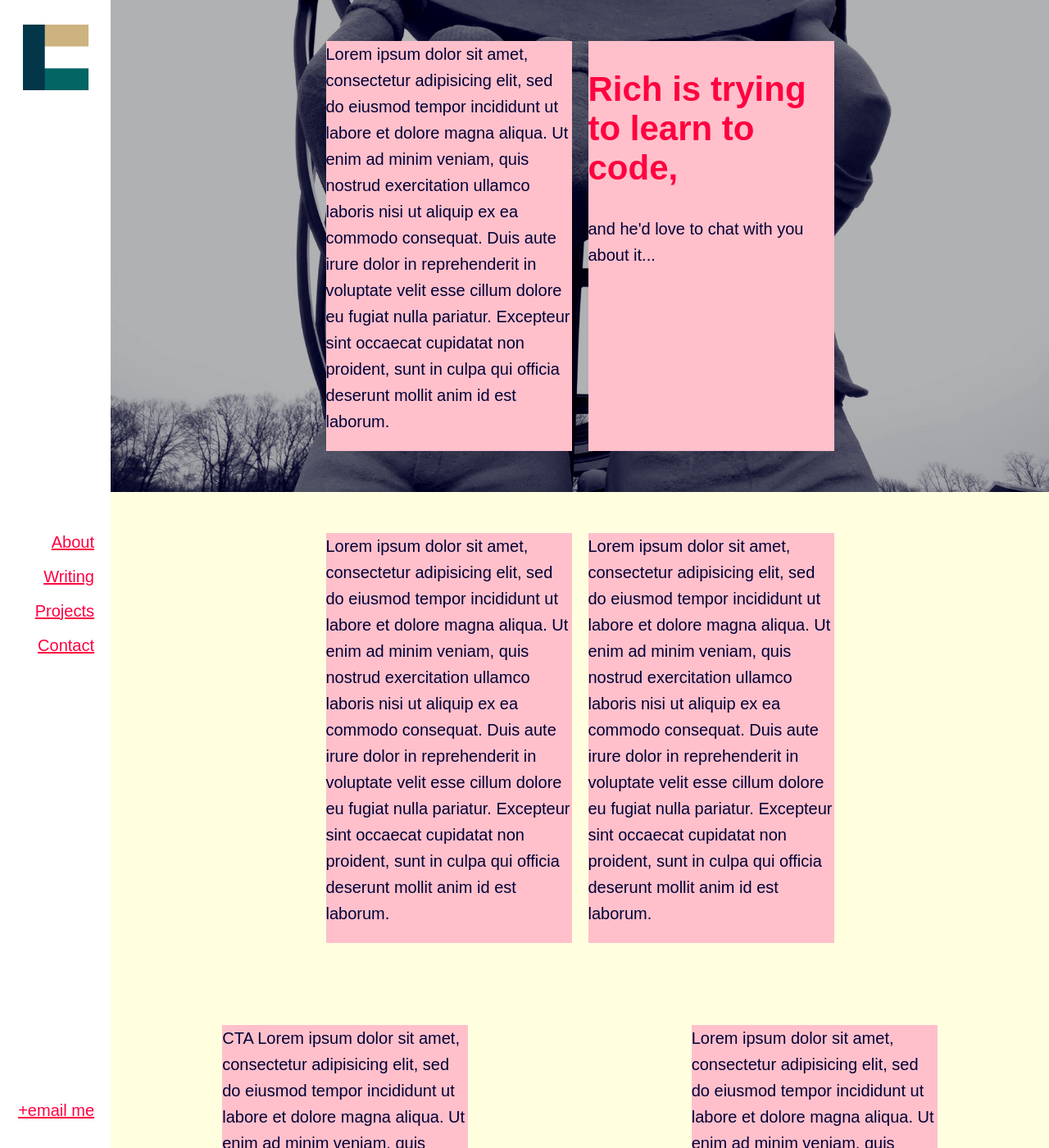
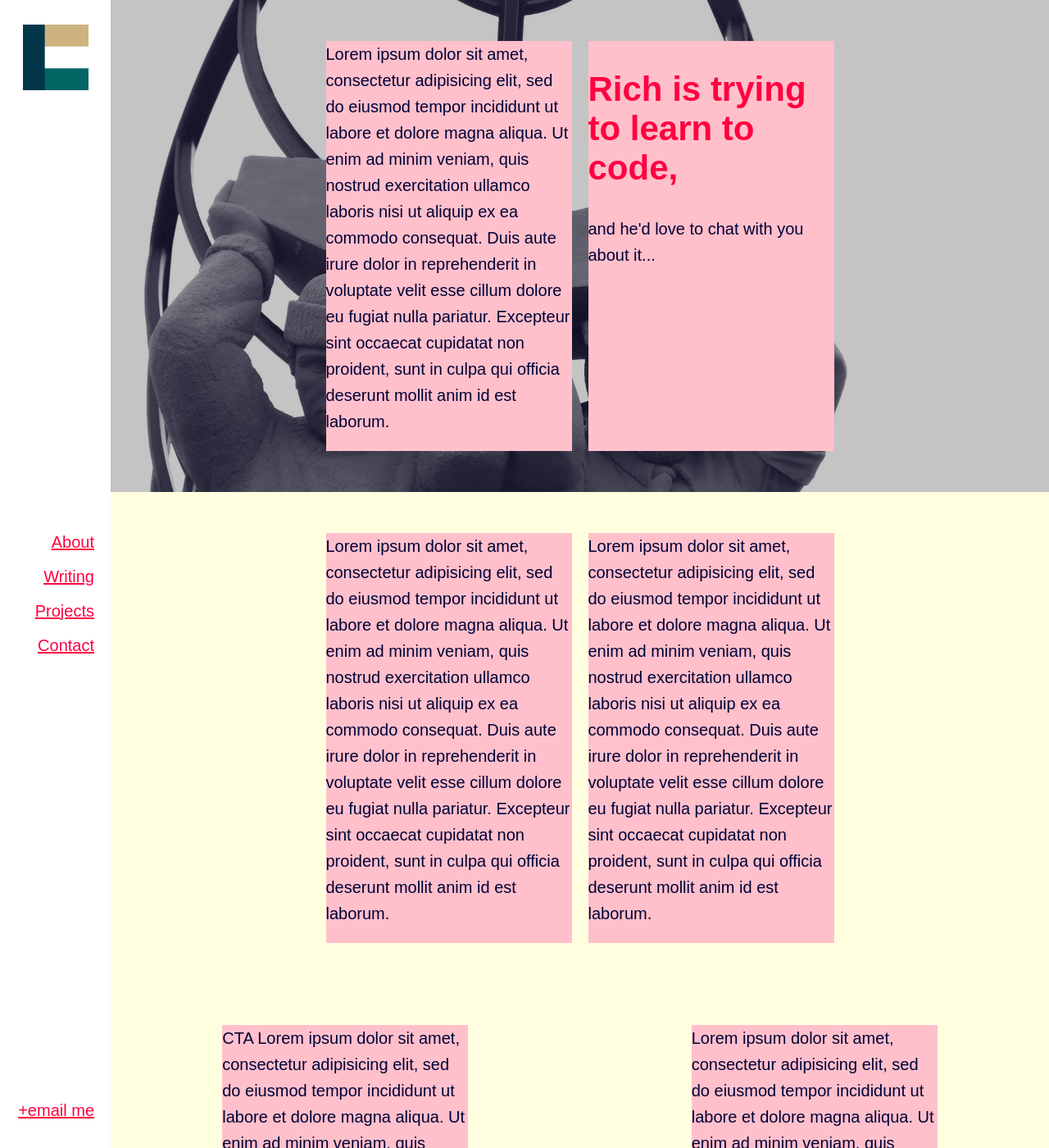
Before and after one commit to corderophilosophy/follow-along-devtips-design-code, a Jekyll site: the page built from index.html, in a window 1280 px wide and 1400 px high. Shown: the whole window at 82% size. Built offline with Jekyll 4.4.1, drawn with Linux system fonts in a browser that asks for light colours; Markdown is read by kramdown in place of the engine named in the settings.

Commit message:
Change about-bg

```diff
--- a/assets/css/3-sections/home-about.sass
+++ b/assets/css/3-sections/home-about.sass
@@ -1,5 +1,5 @@
 section.about
   background:
     image: url(../img/about-bg.jpg)
-    position: center bottom
+    position: center
     size: cover
--- a/assets/css/main.css
+++ b/assets/css/main.css
@@ -588,7 +588,7 @@ body {
 
 section.about {
   background-image: url(../img/about-bg.jpg);
-  background-position: center bottom;
+  background-position: center;
   background-size: cover; }
 
 .home-container {
--- a/package.json
+++ b/package.json
@@ -26,5 +26,5 @@
     "gulp",
     "sass",
     "browsersync"
-  ],
+  ]
 }
```
Also changed, not shown: assets/img/about-bg.jpg.
